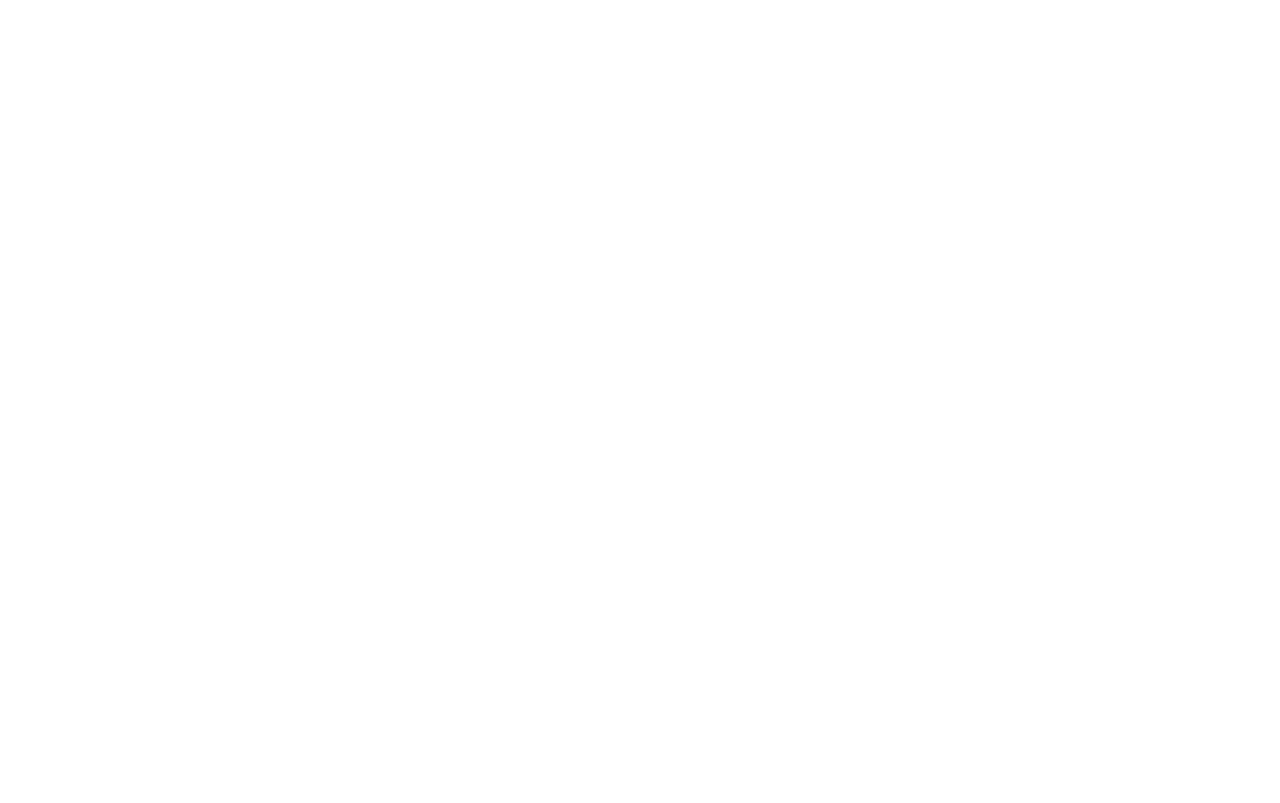
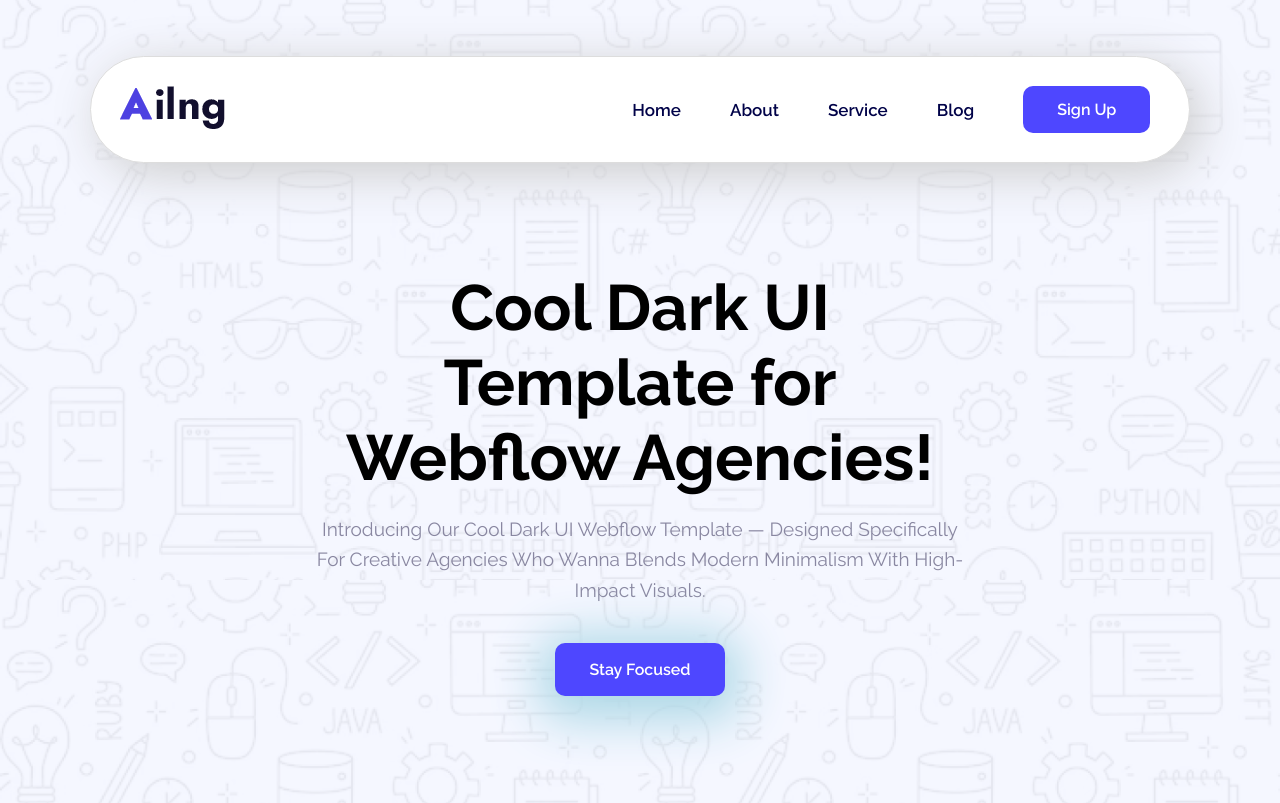
Before and after one commit to SadAbdullah/cool-dark-UI-template-assignment-1, a plain HTML site: page index.html in a window 1280 px wide. Drawn offline with Linux system fonts and the light colour scheme.

Commit message:
hero are done with css

```diff
--- a/index.html
+++ b/index.html
@@ -22,6 +22,45 @@
 </head>
 <body>
 
+    <!-- hero area start -->
+    <div class="hero-area">
+        <div class="nav-sec container">
+            <div class="nav-logo">
+                <a href="index.html">
+                    <img src="img/site-logo.png" alt="site-logo">
+                </a>
+            </div>
+
+            <div class="nav-area">
+                <div class="nav-menu">
+                    <ul>
+                        <li><a href="#">home</a></li>
+                        <li><a href="#">about</a></li>
+                        <li><a href="#">service</a></li>
+                        <li><a href="#">blog</a></li>
+                    </ul>
+                </div>
+
+                <div class="nav-btn">
+                    <a class="btn" href="#">sign up</a>
+                </div>
+            </div>
+        </div>
+
+        <div class="header-sec container">
+            <div class="header-txt">
+                <h2>Cool Dark UI Template for Webflow Agencies!</h2>
+                <p>Introducing our Cool Dark UI Webflow Template — designed specifically for creative agencies who wanna blends modern minimalism with high-impact visuals.</p>
+            </div>
+
+            <div class="header-btn">
+                <a class="btn" href="#">Stay Focused</a>
+            </div>
+        </div>
+    </div>
+    <!-- hero area end -->
+
+
 
 
 </body>
--- a/style.css
+++ b/style.css
@@ -1,6 +1,131 @@
-/*-- Cool dark UI template css --*/
+/* -- Cool dark UI template css -- */
+/* -- Global style -- */
 * {
     margin: 0;
     padding: 0;
     box-sizing: border-box;
+    font-family: "Raleway", sans-serif;
 }
+
+.container {
+    width: 86%;
+    margin: auto;
+}
+
+.btn {
+    text-decoration: none;
+    display: inline-block;
+    color: #fff;
+    background-color: #4E47FF;
+    padding: 14px 34px;
+    border-radius: 10px;
+    text-transform: capitalize;
+    font-weight: 600;
+    transition: 0.6s;
+    cursor: pointer;
+}
+
+.btn:hover {
+    background-color: #252432;
+}
+/* -- end Global style -- */
+
+
+
+
+/* -- hero area css start -- */
+.hero-area {
+    min-height: 100vh;
+    background: url('img/Hero-bg.png');
+    background-repeat: repeat;
+    background-size: contain;
+    background-attachment: fixed;
+    overflow: hidden;
+}
+
+.nav-sec {
+    background-color: #fff;
+    border: 1px solid #ddd;
+    box-shadow: 10px 10px 50px #ccc;
+    border-radius: 56px;
+    padding: 29px;
+    display: flex;
+    margin-top: 56px;
+    justify-content: space-between;
+    align-items: center;
+}
+
+.nav-area {
+    display: flex;
+    align-items: center;
+}
+
+.nav-menu ul {
+    list-style-type: none;
+    margin: 0;
+    padding: 0;
+    box-sizing: border-box;
+    display: flex;
+}
+
+.nav-menu ul li a {
+    color: #000248;
+    text-decoration: none;
+    font-weight: 600;
+    font-size: 17px;
+    text-transform: capitalize;
+    margin-left: 49px;
+    transition: 0.4s;
+}
+
+.nav-menu ul li a:hover {
+    color: #4E47FF;
+    margin-top: 10px;
+}
+
+.nav-btn a {
+    margin-left: 49px;
+    margin-right: 10px;
+}
+
+
+.header-sec {
+    height: 80vh;
+    display: flex;
+    flex-direction: column;
+    justify-content: center;
+    align-items: center;
+}
+
+.header-txt {
+    width: 60%;
+    margin: 0 auto;
+}
+
+.header-txt h2 {
+    font-size: 64px;
+    font-weight: 700;
+    text-align: center;
+}
+
+.header-txt p {
+    font-size: 19px;
+    text-transform: capitalize;
+    text-align: center;
+    line-height: 1.6em;
+    color: #8987A1;
+    margin: 19px 0;
+}
+
+.header-btn a {
+    padding: 17px 34px;
+    box-shadow: 0 8px 49px 16px lightblue;
+    margin-top: 19px;
+    transition: 0.4s;
+}
+
+.header-btn a:hover {
+    padding: 19px 39px;
+}
+
+/* -- hero area css end -- */
```
Also changed, not shown: img/site-logo.png (renamed from img/template/logo.png).
